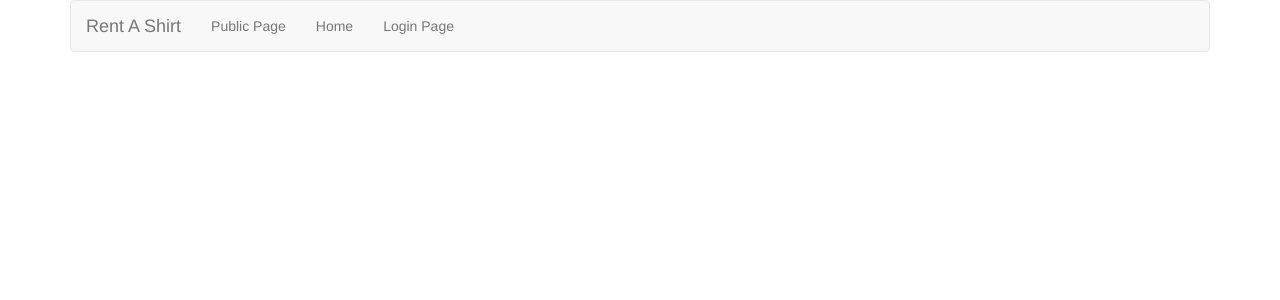
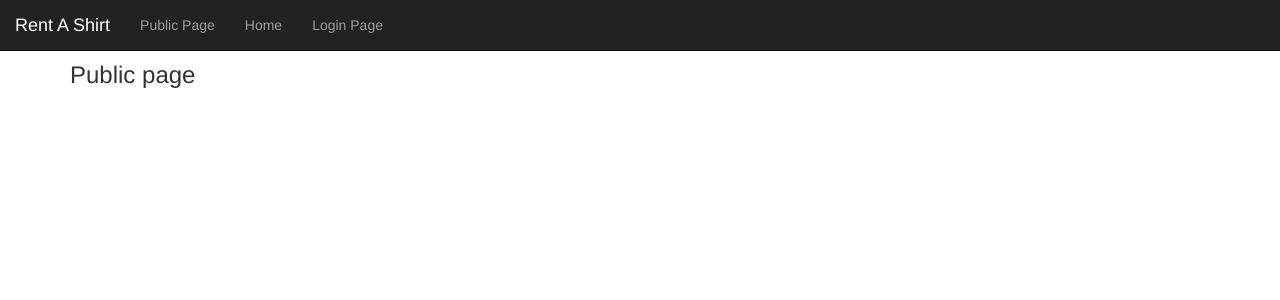
Before and after one commit to sohombhattacharya/Borrowit, a React app: page / in a window 1280 px wide. Shown: the top 300 px of the page. Built offline with nearby package versions, Linux system fonts and the light colour scheme.

Commit message:
added nav bar

```diff
--- a/package.json
+++ b/package.json
@@ -27,6 +27,7 @@
     "react": "^16.2.0",
     "react-dom": "^16.2.0",
     "react-google-login": "^3.0.4",
+    "react-router": "^4.2.0",
     "react-router-dom": "^4.2.2"
   },
   "devDependencies": {
--- a/src/components/App.js
+++ b/src/components/App.js
@@ -6,6 +6,7 @@ import {
   Redirect,
   withRouter
 } from 'react-router-dom'
+import { Switch } from 'react-router'
 import Login from "./Login.js"
 import {auth} from "./Constants.js"
 import Home from "./Home.js"
@@ -20,22 +21,16 @@ class App extends React.Component {
       return(
   <Router>
     <div>
-<nav class="navbar navbar-default">
-  <div class="container-fluid">
-    <div class="navbar-header">
-      <a class="navbar-brand" href="#">Rent A Shirt</a>
+    <Header />
+    <hr/>
+    <hr/>
+    <Switch>
+      <Route exact path="/" component={Public}/>
+      <Route path="/login" component={Login}/>
+      <PrivateRoute path="/home" component={Home}/>
+    </Switch>
     </div>
-    <ul class="nav navbar-nav">
-        <li><Link to="/public">Public Page</Link></li>
-        <li><Link to="/home">Home</Link></li>
-        <li><Link to="/login">Login Page</Link></li>
-    </ul>
-  </div>
-</nav>
-      <Route path="/login" component={Login}/>
-      <Route path="/public" component={Public}/>
-      <PrivateRoute path="/home" component={Home}/>
-    </div>
+
   </Router>
             )
     }
@@ -55,7 +50,25 @@ const PrivateRoute = ({ component: Component, ...rest }) => (
 )
 
 const Public = () => <h3>Public page</h3>
-
+const Header = () => (<div><nav class="navbar navbar-inverse navbar-fixed-top">
+  <div class="container-fluid">
+    <div class="navbar-header">
+      <button type="button" class="navbar-toggle" data-toggle="collapse" data-target="#myNavbar">
+        <span class="icon-bar"></span>
+        <span class="icon-bar"></span>
+        <span class="icon-bar"></span>
+      </button>
+      <a class="navbar-brand" href="#">Rent A Shirt</a>
+    </div>
+    <div class="collapse navbar-collapse" id="myNavbar">
+      <ul class="nav navbar-nav">
+        <li><Link to="/">Public Page</Link></li>
+        <li><Link to="/home">Home</Link></li>
+        <li><Link to="/login">Login Page</Link></li>
+      </ul>
+    </div>
+  </div>
+</nav></div>)
 
 
 export default App
--- a/src/components/Login.js
+++ b/src/components/Login.js
@@ -11,7 +11,9 @@ import {auth} from "./Constants.js"
 class Login extends React.Component {
     constructor(props){
         super(props);
-        console.log(this);
+        this.state = {
+            redirect: false
+        }
         this.onSuccess = this.onSuccess.bind(this);
 
     }
@@ -25,6 +27,7 @@ class Login extends React.Component {
         //BACKEND VERIFICATION
       auth.authenticate();
       console.log("Auth - " + auth.isAuthenticated);
+      this.setState({ redirect: true });
       currentObj.props.history.push("/home");
     }
      onFailure(error) {
@@ -43,9 +46,12 @@ class Login extends React.Component {
     }
   render() {
           const { from } = this.props.location.state || { from: { pathname: '/' } }
-
+        if (this.state.redirect){
+            return (<Redirect to={from}/>);
+        }
             console.log(from);
-            return (<div><div id="my-signin2"></div></div>);
+            return (<div><h2>Please login to view {from.pathname}</h2>
+                    <div id="my-signin2"></div></div>);
 
 
 
--- a/src/index.html
+++ b/src/index.html
@@ -18,5 +18,12 @@
 <body>
 <div id="app" class="container"/>
 <script src="/bundle.js"></script>
+<script>
+$(document).ready(function () {
+    $("nav").find("li").on("click", "a", function () {
+        $('.navbar-collapse.in').collapse('hide');
+    });
+});
+</script>
 </body>
 </html>
--- a/webpack.dev.config.js
+++ b/webpack.dev.config.js
@@ -17,6 +17,7 @@ module.exports = {
   output: {
     // When compiled for production, output file location
     path: path.join(__dirname, 'public'),
+    publicPath: "/",
     filename: 'bundle.js' // Its convention to use this name
   },
 
```
